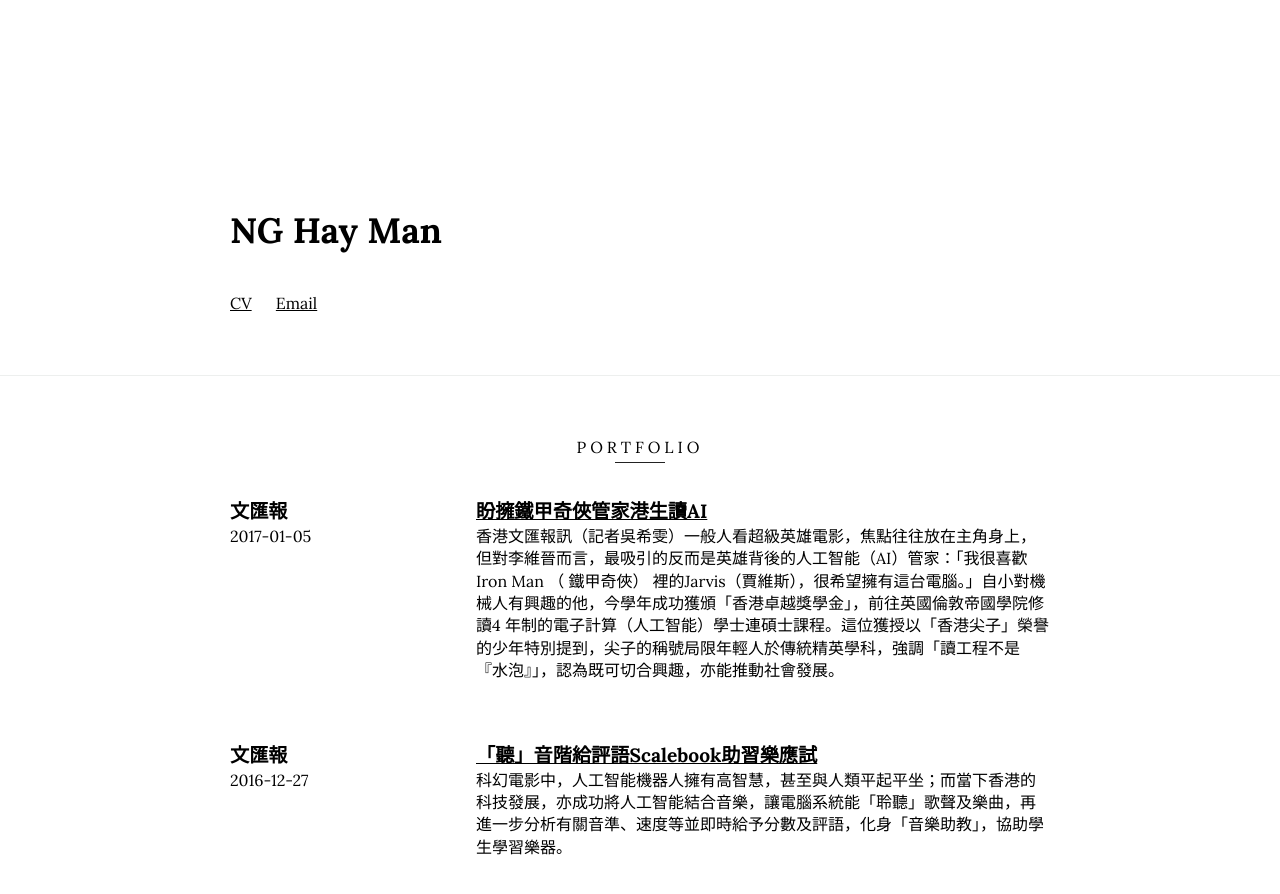
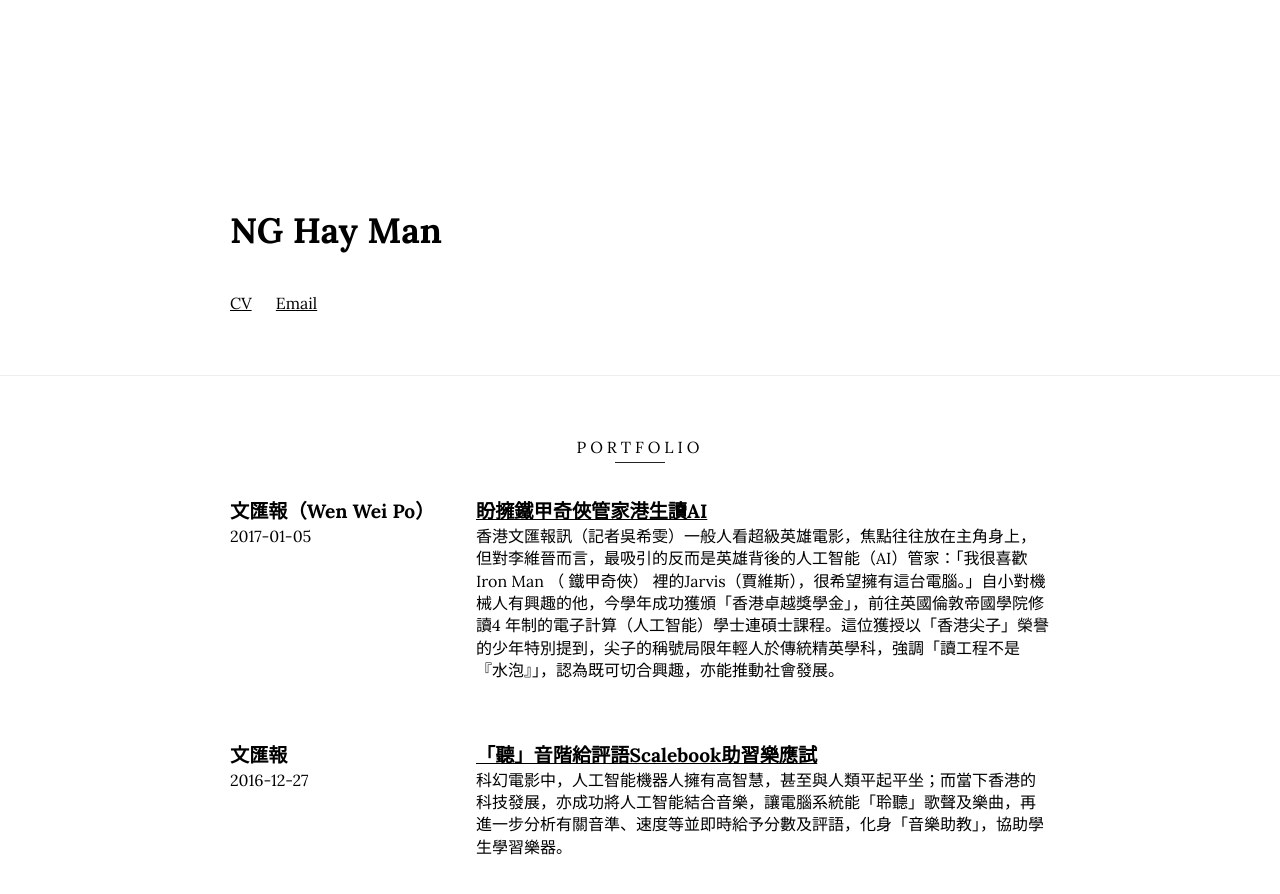
Before and after one commit to nghayman/nghayman.github.io, a Jekyll site: the page built from index.html, in a window 1280 px wide and 900 px high. Shown: the top 894 px of the window. Built offline with Jekyll 4.4.1, drawn with Linux system fonts in a browser that asks for light colours.

Commit message:
Update portfolio.yml

```diff
--- a/_data/portfolio.yml
+++ b/_data/portfolio.yml
@@ -1,6 +1,6 @@
 -   title: 盼擁鐵甲奇俠管家港生讀AI
     link: /assets/a20-0105.pdf
-    where: 文匯報
+    where: 文匯報（Wen Wei Po）
     period: 2017-01-05
     description: 香港文匯報訊（記者吳希雯）一般人看超級英雄電影，焦點往往放在主角身上，但對李維晉而言，最吸引的反而是英雄背後的人工智能（AI）管家：「我很喜歡Iron Man （ 鐵甲奇俠） 裡的Jarvis（賈維斯），很希望擁有這台電腦。」自小對機械人有興趣的他，今學年成功獲頒「香港卓越獎學金」，前往英國倫敦帝國學院修讀4 年制的電子計算（人工智能）學士連碩士課程。這位獲授以「香港尖子」榮譽的少年特別提到，尖子的稱號局限年輕人於傳統精英學科，強調「讀工程不是『水泡』」，認為既可切合興趣，亦能推動社會發展。
 
```
